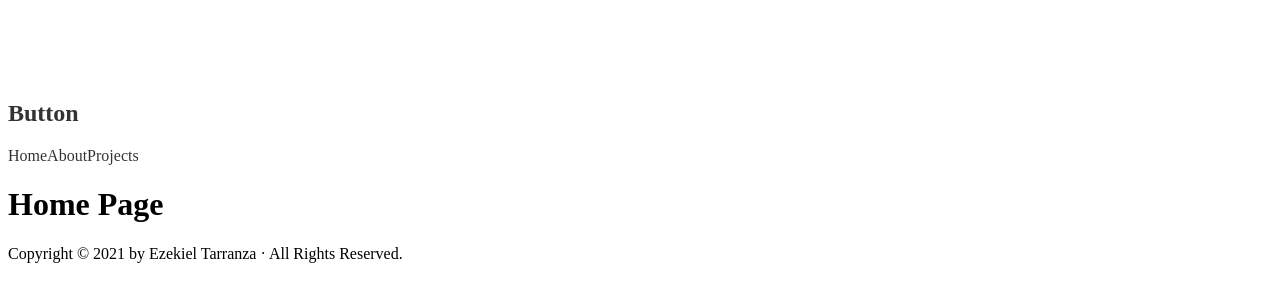
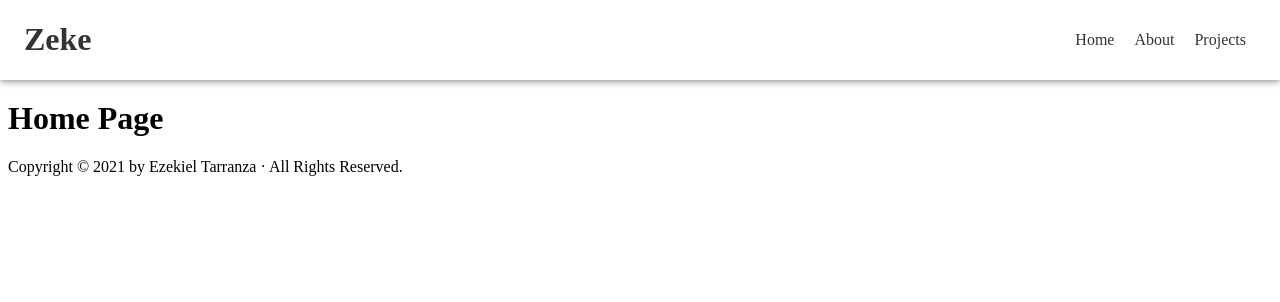
Before and after one commit to kielllll/web-portfolio, a Next.js app: page / in a window 1280 px wide. Shown: the top 302 px of the page. Built offline with nearby package versions, Linux system fonts and the light colour scheme.

Commit message:
add: Initial styling of NavBar

```diff
--- a/components/NavBar.js
+++ b/components/NavBar.js
@@ -1,25 +1,32 @@
 import Link from "next/link";
+import AppBar from "@material-ui/core/AppBar";
+import Toolbar from "@material-ui/core/Toolbar";
+import styles from "../styles/NavBar.module.css";
 
 const NavBar = () => {
   return (
-    <nav>
+    <AppBar color="transparent">
+      <Toolbar>
         <div>
           <h1>
             <Link href="/">
-            <a>Button</a>
+              <a>Zeke</a>
             </Link>
           </h1>
         </div>
+        <div className={styles.links}>
           <Link href="/">
-        <a>Home</a>
+            <a className={styles.link}>Home</a>
           </Link>
           <Link href="/about">
-        <a>About</a>
+            <a className={styles.link}>About</a>
           </Link>
           <Link href="/projects">
-        <a>Projects</a>
+            <a className={styles.link}>Projects</a>
           </Link>
-    </nav>
+        </div>
+      </Toolbar>
+    </AppBar>
   );
 };
 
--- /dev/null
+++ b/styles/NavBar.module.css
@@ -0,0 +1,8 @@
+.links {
+  margin-left: auto;
+}
+
+.link {
+  margin-right: 10px;
+  margin-left: 10px;
+}
```
Lines whose indentation alone changed are shown as unchanged.
